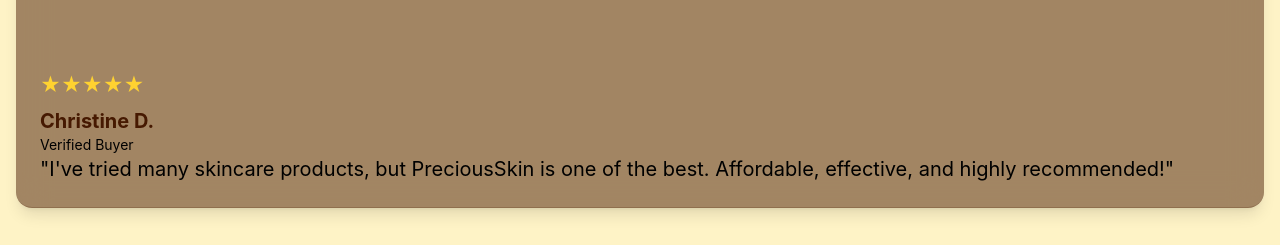
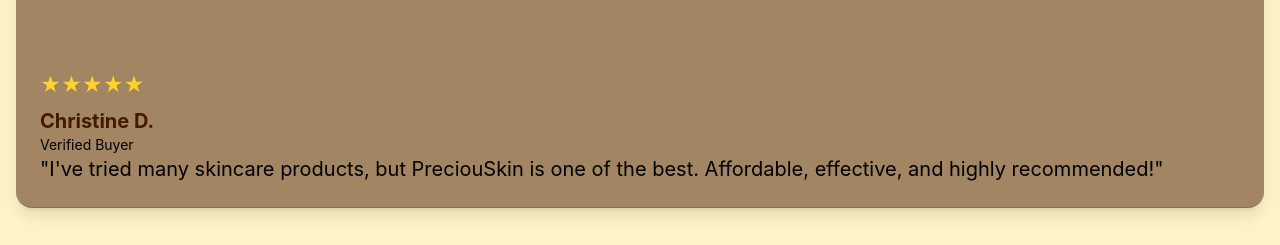
Before and after one commit to traciajeandl/preciouskinph, a website: page index.html in a window 1280 px wide. Shown: the part 11180-11425 px from the top of the page. Drawn offline with nearby package versions, Linux system fonts and the light colour scheme; a script that the page names is missing.

Commit message:
minimal change

```diff
--- a/index.html
+++ b/index.html
@@ -323,7 +323,7 @@
                             </p>
 
                             <p class="mt-3 text-gray-600 text-xl leading-relaxed">
-                                "I've tried many skincare products, but PreciousSkin is one
+                                "I've tried many skincare products, but PreciouSkin is one
                                 of the best. Affordable, effective, and highly recommended!"
                             </p>
                         </div>
```
